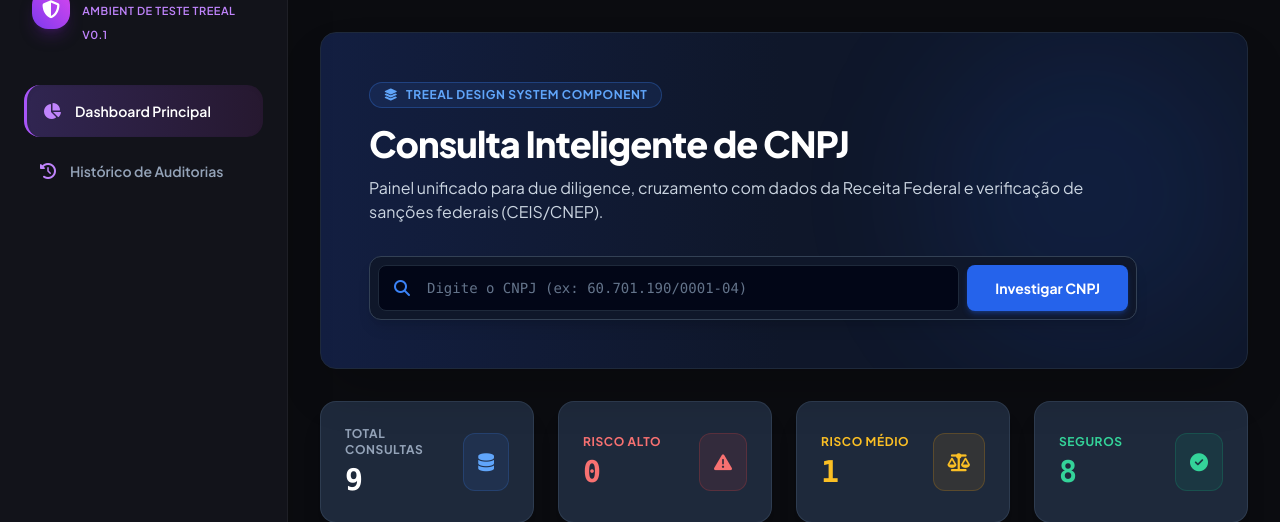
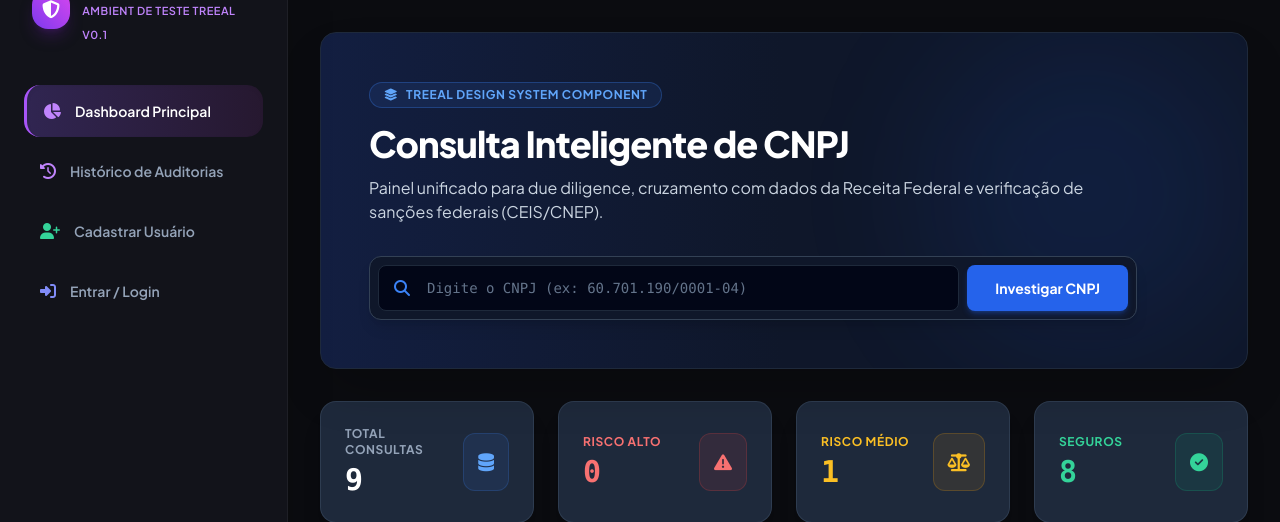
Before and after one commit to mateus17bk/treeal-corporate-security, a Django app: page / in a window 1280 px wide. Shown: the part 51-573 px from the top of the page. Run offline with Django 5.2, Linux system fonts and the light colour scheme; data comes from the database, SQL or seed files in the repository; some libraries are stand-ins or nearby versions.

Commit message:
ux: Adiciona links de 'Cadastrar Usuário' e 'Entrar / Login' diretamente na barra lateral (Sidebar) da aplicação
Co-Authored-By: Claude Code <noreply@anthropic.com>

```diff
--- a/templates/base.html
+++ b/templates/base.html
@@ -50,6 +50,14 @@
                     <i class="fa-solid fa-history text-base text-purple-400"></i>
                     <span>Histórico de Auditorias</span>
                 </a>
+                <a href="{% url 'register' %}" class="flex items-center space-x-3.5 px-4 py-3.5 rounded-2xl text-sm font-semibold transition {% if request.resolver_match.url_name == 'register' %}sidebar-item-active text-white shadow-inner{% else %}text-slate-400 hover:text-white hover:bg-white/5{% endif %}">
+                    <i class="fa-solid fa-user-plus text-base text-emerald-400"></i>
+                    <span>Cadastrar Usuário</span>
+                </a>
+                <a href="{% url 'login' %}" class="flex items-center space-x-3.5 px-4 py-3.5 rounded-2xl text-sm font-semibold transition {% if request.resolver_match.url_name == 'login' %}sidebar-item-active text-white shadow-inner{% else %}text-slate-400 hover:text-white hover:bg-white/5{% endif %}">
+                    <i class="fa-solid fa-right-to-bracket text-base text-indigo-400"></i>
+                    <span>Entrar / Login</span>
+                </a>
             </nav>
         </div>
 
@@ -97,7 +105,7 @@
             {% for message in messages %}
             <div class="p-4 rounded-2xl shadow-xl flex items-center justify-between border backdrop-blur-sm {% if message.tags == 'error' %}bg-red-950/80 border-red-800/60 text-red-200{% elif message.tags == 'success' %}bg-emerald-950/80 border-emerald-800/60 text-emerald-200{% else %}bg-purple-950/80 border-purple-800/60 text-purple-200{% endif %}">
                 <div class="flex items-center space-x-3">
-                    <div class="p-2 rounded-xl {% if message.tags == 'error' %}bg-red-500/20 text-red-400{% else %}bg-purple-500/20 text-purple-400{% endif %}">
+                    <div class="p-2 rounded-xl {% if message.tags == 'error' %}bg-red-500/20 text-red-400{% else %}bg-emerald-500/20 text-emerald-400{% endif %}">
                         <i class="fa-solid {% if message.tags == 'error' %}fa-triangle-exclamation{% else %}fa-circle-check{% endif %} text-base"></i>
                     </div>
                     <span class="text-sm font-medium">{{ message }}</span>
```
